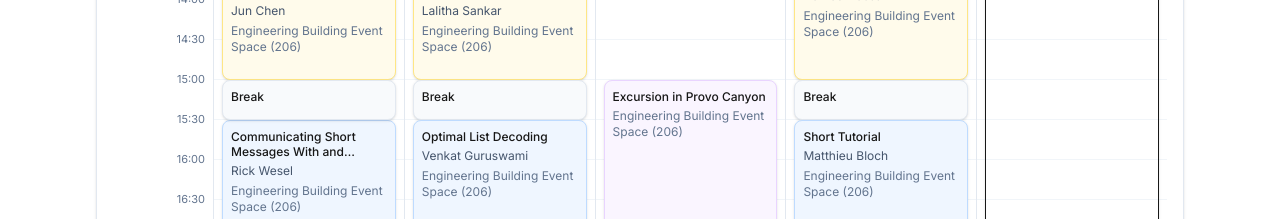
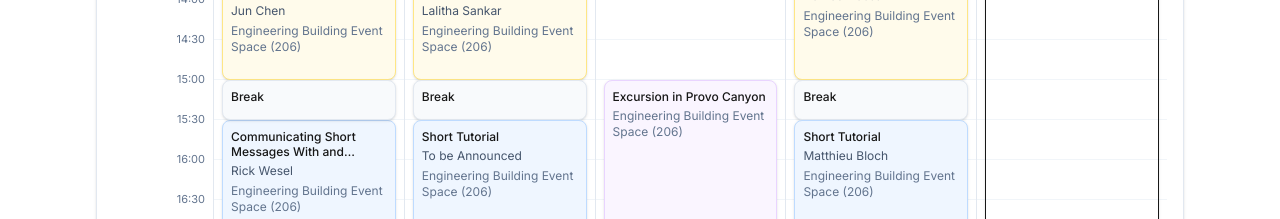
Before and after one commit to BYU-ECE-Software/NASIT2026, a Next.js app: page /program in a window 1280 px wide. Shown: the part 1360-1579 px from the top of the page. Built offline with nearby package versions, Linux system fonts and the light colour scheme.

Commit message:
Update calendar to reflect changes

```diff
--- a/data/schedule.ts
+++ b/data/schedule.ts
@@ -167,8 +167,8 @@ export const schedule: ScheduleEvent[] = [
     dayIndex: 1,
     start: "15:30",
     end: "17:00",
-    title: "Optimal List Decoding",
-    speakers: ["Venkat Guruswami"],
+    title: "Short Tutorial",
+    speakers: ["To be Announced"],
     location: "Engineering Building Event Space (206)",
     variant: "Short Tutorial",
   },
```
